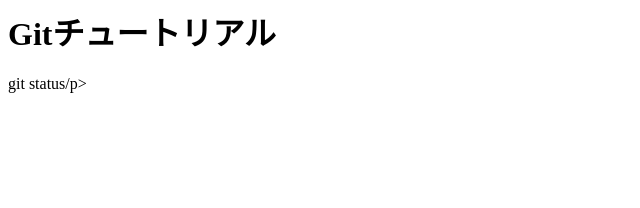
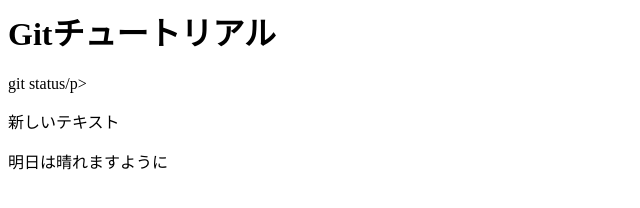
Before and after one commit to Naotake627/git_tutorial, a plain HTML site: page index.html in a window 1280 px wide. Shown: the whole page, without its empty margins (0-640 px from the left). Drawn offline with Linux system fonts and the light colour scheme.

Commit message:
first commit

```diff
--- a/index.html
+++ b/index.html
@@ -1,2 +1,4 @@
 <h1>Gitチュートリアル</h1>
 <p>git status/p>
+  <p>新しいテキスト</p>
+  <p>明日は晴れますように</p>
```
